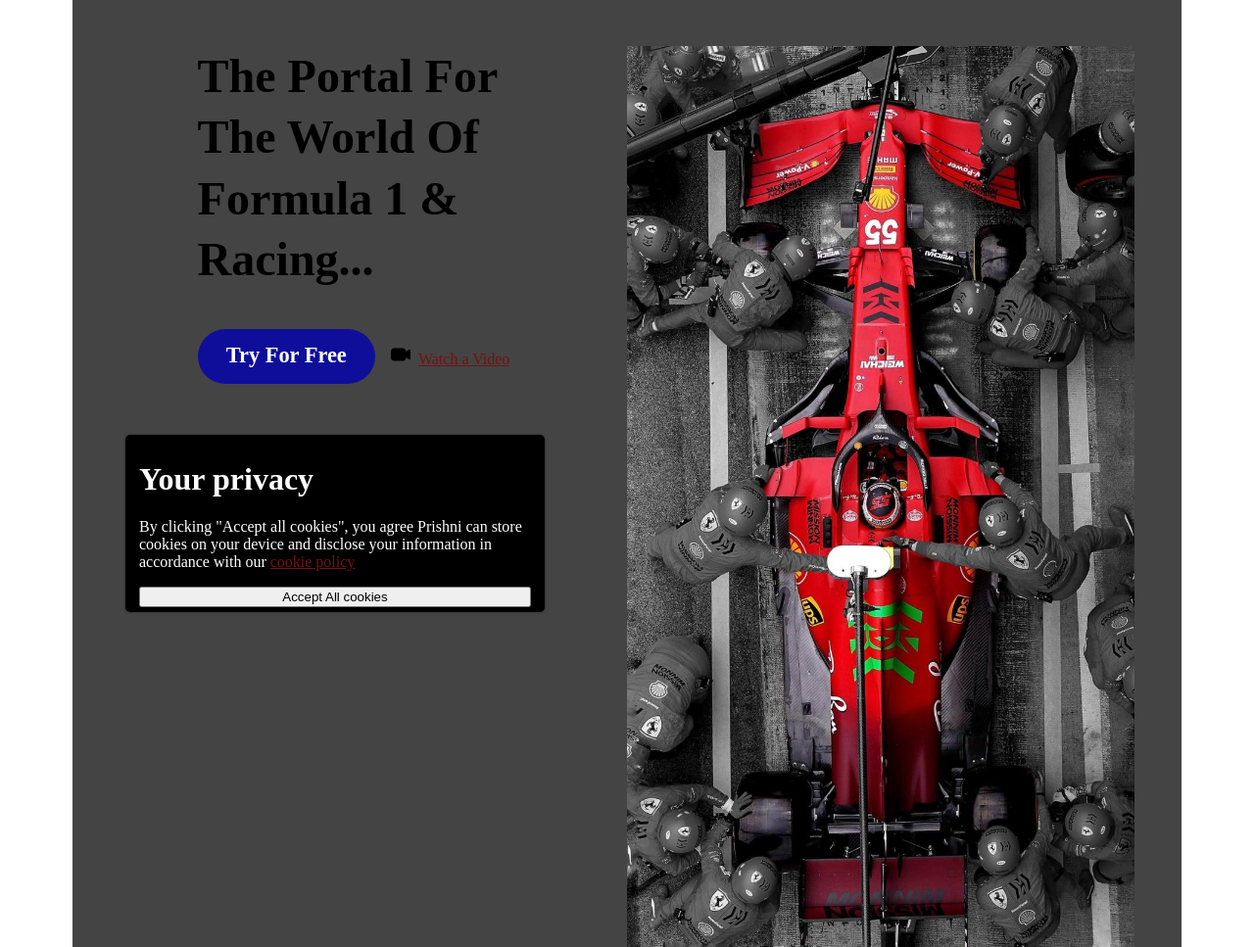
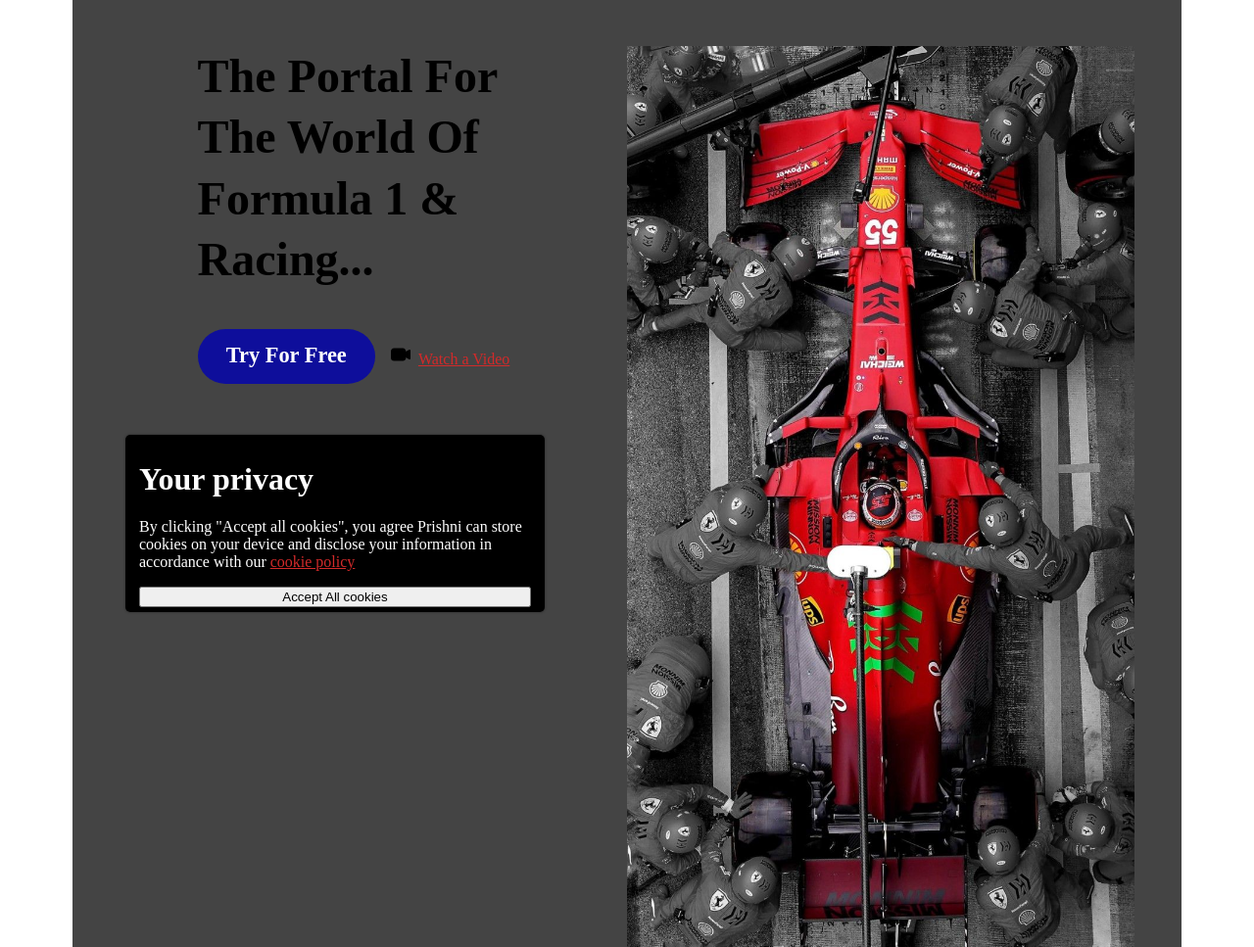
Before and after one commit to MDAmirPathan/F1World, a Django app: page / in a window 1280 px wide. Shown: the part 135-1102 px from the top of the page at 98% size. Run offline with Django 4.2, Linux system fonts and the light colour scheme; style sheets or scripts are compiled from the project's sources.

Commit message:
Main Css

```diff
--- a/static/css/main.css
+++ b/static/css/main.css
@@ -10,7 +10,7 @@
 }
 
 a {
-  color: #741212;
+  color: #d22a2a;
 }
 
 ul {
--- a/static/css/main.scss
+++ b/static/css/main.scss
@@ -13,7 +13,7 @@
 
 
 a {
-    color: rgb(116, 18, 18);
+    color: rgb(210, 42, 42);
 }
 
 ul {
```
